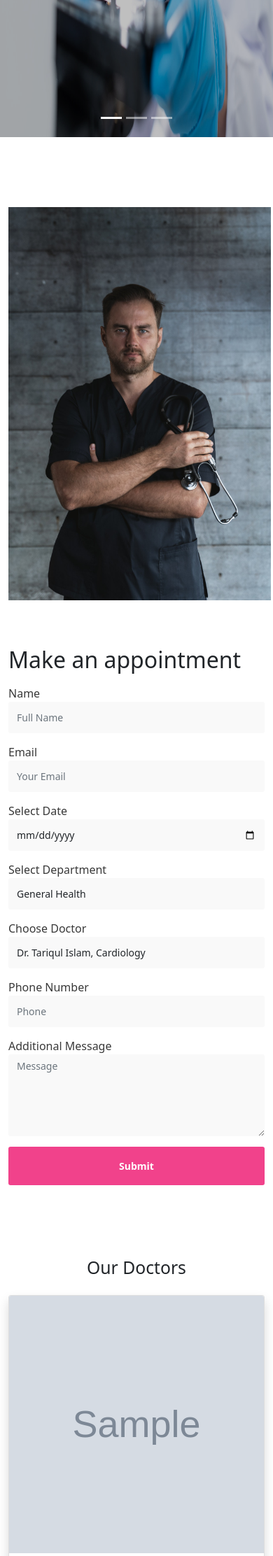
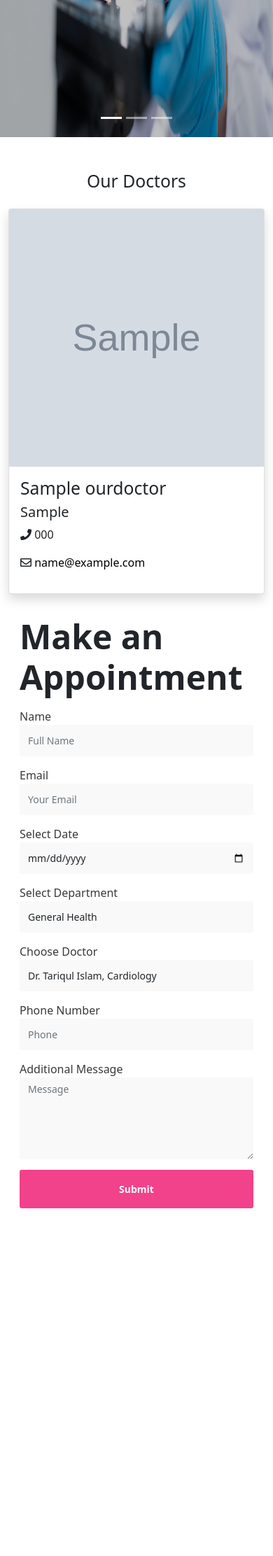
Before and after one commit to Md-Tariqul-Islam/Medicare, a PHP site: page / in a window 390 px wide; the page is wider, and only the part inside the window is pictured. Shown: the part 800-3024 px from the top of that part at 70% size. After the commit the page ends 2527 px from the top of that part, so only its background shows below. Run offline with PHP 8.4, Linux system fonts and the light colour scheme; tables that the repository leaves empty hold one stand-in row (values such as "Sample post"); grey boxes marked "Sample" are stand-in pictures.

Commit message:
Add table for appointment to store in database & modify some

```diff
--- a/admin.php
+++ b/admin.php
@@ -54,7 +54,7 @@
             <div class="d-flex justify-content-between border bg-light">
                 <div class="p-2"><h2 class=""><?php echo "Welcome " . $_SESSION['name'];?></h2></div>
                 <div class="p-2">
-                <a href="#" class="btn btn-info btn-lg">
+                <a href="index.php" class="btn btn-info btn-lg">
                   <span ><i class="fas fa-sign-out-alt"></i> Log out </span>
                 </a>
                 </div>
--- a/css/style.css
+++ b/css/style.css
@@ -70,17 +70,12 @@ header span.icon {
 /* ****************
  Appointment
 **********************/
-#appointment {
-  padding-top: 100px;
-}
-.appimage img{
-  height: 562px;
-}
 #appointment label {
   color: #393939;
   font-weight: 500;
 }
-#appointment .section-title h2 {
+
+#appointment h2 {
   font-size: 48px;
   line-height: 58px;
   font-weight: 600;
@@ -94,7 +89,6 @@ header span.icon {
   font-size: 14px;
   font-weight: normal;
   margin-bottom: 15px;
-  transition: all ease-in-out 0.4s;
 }
 
 #appointment input,
@@ -114,29 +108,6 @@ header span.icon {
   color: #ffffff;
 }
 
-@media only screen and (max-width: 767px) {
-  #appointment .section-title h2{
-    font-size: 32px;
-    line-height: 42px;
-    font-weight: 500;
-  }
-
-
-  .appimage{
-    text-align: center;
-  }
-  .appimage img{
-    display: inline;
-  }
-
-  #appointment-form {
-    padding-top: 4em;
-    padding-bottom: 4em;
-  }
-
-
-}
-
 
 /* Doctor */
 #image{
--- a/doctor.php
+++ b/doctor.php
@@ -82,7 +82,7 @@
             <div class="d-flex justify-content-between border bg-light mb-4 shadow">
                 <div class="p-2"><h2 class=""><?php echo "Welcome " . $_SESSION['name'];?></h2></div>
                 <div class="p-2">
-                <a href="#" class="btn btn-info btn-lg">
+                <a href="index.php" class="btn btn-info btn-lg">
                   <span ><i class="fas fa-sign-out-alt"></i> Log out </span>
                 </a>
                 </div>
--- a/index.php
+++ b/index.php
@@ -2,8 +2,36 @@
 <?php
   //  database
   include "dbconnect.php";
+  if(isset($_POST['submit'])){
+    $name= $_POST['name'];
+    $email= $_POST['email'];
+    $date= $_POST['date'];
+    $department= $_POST['department'];
+    $choosedoctor=$_POST['cdoctor'];
+    $phone= $_POST['phone'];
+    $message= $_POST['message'];
+    $sql="INSERT INTO tblappointment( name, email, appDate, department, cdoctor, phone, appMessage) VALUES ('$name', '$email', '$date', '$department', '$choosedoctor', '$phone','$message')";
+
+    if(mysqli_query($link,$sql)){
+      ?>
+      <script>
+          alert("Recorded Successfully");
+      </script>
+      <?php
+      header("location:index.php");
+  }
+  else{
+      ?>
+      <script>
+          alert("Recorded is not added Successfully");
+      </script>
+      <?php
+  }
+  mysqli_close($link);
+}
 
   // data select
+  include "dbconnect.php";
   $select_sql = "SELECT * FROM ourdoctor";
   $allData=mysqli_query($link,$select_sql);
   //print_r($allData);
@@ -69,13 +97,13 @@
         <div class="collapse navbar-collapse" id="navbarColl">
           <ul class="navbar-nav ms-auto mb-2 mb-lg-0">
             <li class="nav-item px-2">
-              <a class="nav-link" href="#">Home</a>
+              <a class="nav-link" href="#home">Home</a>
             </li>
             <li class="nav-item px-2">
               <a class="nav-link" href="#">About us</a>
             </li>
             <li class="nav-item px-2">
-              <a class="nav-link" href="#">Doctors</a>
+              <a class="nav-link" href="#doctor">Doctors</a>
             </li>
             <li class="nav-item px-2">
               <a class="nav-link" href="#">News</a>
@@ -84,7 +112,7 @@
               <a class="nav-link" href="#">Contact</a>
             </li>
             <li class="nav-item px-2 pe-5">
-              <a class="nav-link" href="#" id="make-appoint">Make an appointment</a>
+              <a class="nav-link" href="#appointment" id="make-appoint">Make an appointment</a>
             </li>
           </ul>
         </div>
@@ -94,7 +122,7 @@
 
 
     <!-- Carousel  -->
-    <section class="home">
+    <section id="home">
 
       <div id="carouselExampleCaptions" class="carousel slide" data-bs-ride="carousel">
 
@@ -137,43 +165,69 @@
     </section>
     <!-- home end  -->
 
-    <!-- Make an appointment start  -->
-    <section id="appointment" data-stellar-background-ratio="3">
-        <div class="container">
+
+    <!-- Doctors -->
+    <div class="container mt-5" id="doctor">
       <div class="row">
 
-                <div class="col-md-6 col-sm-6 appimage">
-                    <img src="images/appointment-image.jpg" class="img-responsive" alt="">
+        <div class="col-md-12 col-sm-12">
+          <h2 class="text-center">Our Doctors</h2>
         </div>
 
-                <div class="col-md-6 col-sm-6">
-                    <!-- CONTACT FORM HERE -->
-                    <form id="appointment-form" role="form" method="post" action="">
+        <?php
+        if( mysqli_num_rows($allData)>0){
+        while($fetchData=mysqli_fetch_assoc($allData)) {?>
 
-                        <!-- SECTION TITLE -->
-                        <div class="section-title">
-                            <h2>Make an appointment</h2>
+          <div class="col-md-4 col-sm-6 my-3">
+            <div class="card shadow">
+              <img src="<?php echo $fetchData['image'];?>" class="card-img-top" alt="this" id="image">
+              <div class="card-body">
+                <h2><?php echo $fetchData['name'];?></h2>
+                <h6 class="lead"><?php echo $fetchData['department'];?></h6>
+                <p><i class="fas fa-phone"></i> <?php echo $fetchData['phone'];?></p>
+                <p><i class="far fa-envelope"></i> <a href="mailto:<?php echo $fetchData['email'];?>" id="docemail"><?php echo $fetchData['email'];?></a></p>
+              </div>
+            </div>
           </div>
 
+        <?php
+          }
+          }else{
+        ?>
+        <div class="col-lg-12">No Doctor to show</div>
+        <?php }?>
+
+      </div>
+    </div>
+
+
+
+
+    <!-- Make an appointment start  -->
+
+    <div class="container"id="appointment">
+      <div class="card-body">
+        <h2 class="card-title">Make an Appointment</h2>
+        <form id="appointment-form" method="post" action="">
           <div class="row">
-                        <div class="col-md-6 col-sm-6">
+            <div class="col-md-6 col-sm-12">
               <label for="name">Name</label>
               <input type="text" class="form-control" id="name" name="name" placeholder="Full Name"
                   required>
             </div>
 
-                             <div class="col-md-6 col-sm-6">
+            <div class="col-md-6 col-sm-12">
               <label for="email">Email</label>
               <input type="email" class="form-control" id="email" name="email"
                   placeholder="Your Email" required>
             </div>
 
-                            <div class="col-md-6 col-sm-6">
+            <div class="col-md-6 col-sm-12">
               <label for="date">Select Date</label>
               <input type="date" name="date" value="" class="form-control" required>
           </div>
 
-                            <div class="col-md-6 col-sm-6">
+          <div class="col-md-6 col-sm-12">
               <label for="select">Select Department</label>
               <select class="form-control" name="department">
                   <option value="General Health">General Health</option>
@@ -205,49 +259,9 @@
               </button>
 
           </div>
-                        </div>
-
-
-                    </form>
-                </div>
 
           </div>
-        </div>
-    </section>
-    <!-- appointment end -->
-
-
-
-  <div class="container mt-4">
-    <div class="row">
-
-      <div class="col-md-12 col-sm-12">
-        <h2 class="text-center">Our Doctors</h2>
-      </div>
-
-
-      <?php
-      if( mysqli_num_rows($allData)>0){
-      while($fetchData=mysqli_fetch_assoc($allData)) {?>
-
-        <div class="col-md-4 col-sm-6 my-3">
-          <div class="card shadow">
-            <img src="<?php echo $fetchData['image'];?>" class="card-img-top" alt="this" id="image">
-            <div class="card-body">
-              <h2><?php echo $fetchData['name'];?></h2>
-              <h6 class="lead"><?php echo $fetchData['department'];?></h6>
-              <p><i class="fas fa-phone"></i> <?php echo $fetchData['phone'];?></p>
-              <p><i class="far fa-envelope"></i> <a href="mailto:<?php echo $fetchData['email'];?>" id="docemail"><?php echo $fetchData['email'];?></a></p>
-            </div>
-          </div>
-        </div>
-
-      <?php
-         }
-        }else{
-      ?>
-      <div class="col-lg-12">No Doctor to show</div>
-      <?php }?>
+        </form>
 
       </div>
     </div>
--- a/login.php
+++ b/login.php
@@ -58,15 +58,15 @@
                             <div class="text-center">
                                 <h1 class="h4 text-gray-900 mb-4">Welcome!!</h1>
                             </div>
-                            <form action="" method="post" class="user">
+                            <form action="" method="post">
                                 <div class="form-group m-4">
-                                    <input type="email" name="lemail" class="form-control form-control-user rounded-pill p-3"
+                                    <input type="email" name="lemail" class="form-control rounded-pill p-3"
                                         id="exampleInputEmail" aria-describedby="emailHelp"
                                         placeholder="Enter Email Address..." required>
                                 </div>
 
                                 <div class="form-group m-4">
-                                    <input type="password" name="lpass" class="form-control form-control-user rounded-pill p-3"
+                                    <input type="password" name="lpass" class="form-control rounded-pill p-3"
                                         id="exampleInputPassword" placeholder="Password" required>
                                 </div>
 
```
Also changed, not shown: medicare_db.sql (+13 -0 lines), register.php (+6 -6 lines). Lines whose indentation alone changed are shown as unchanged.
